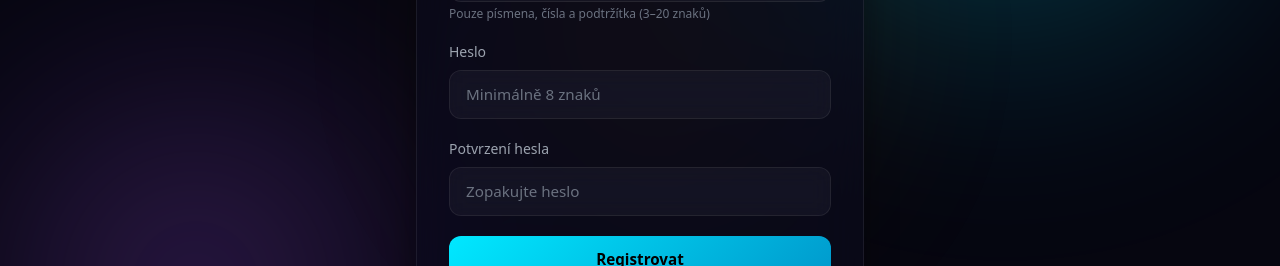
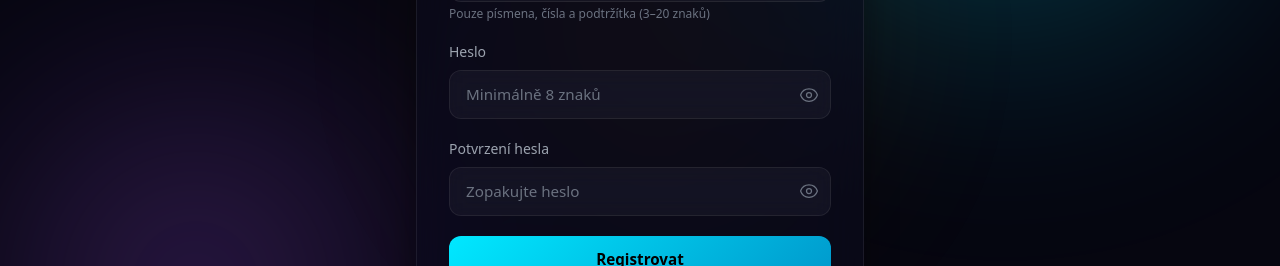
Before and after one commit to Svyatik13/stpoints, a Next.js app in the folder frontend/: page /auth/register in a window 1280 px wide. Shown: the part 354-620 px from the top of the page. Built offline with nearby package versions, Linux system fonts and the light colour scheme; no server answers.

Commit message:
feat: pridano tlacitko pro zobrazeni hesla, fix limitu prihlaseni

```diff
--- a/frontend/src/app/auth/login/page.tsx
+++ b/frontend/src/app/auth/login/page.tsx
@@ -10,6 +10,7 @@
   const router = useRouter();
   const [username, setUsername] = useState('');
   const [password, setPassword] = useState('');
+  const [showPassword, setShowPassword] = useState(false);
   const [error, setError] = useState('');
   const [loading, setLoading] = useState(false);
 
@@ -70,15 +71,34 @@
             <label htmlFor="password" className="block text-sm font-medium text-text-secondary mb-2">
               Heslo
             </label>
+            <div className="relative">
               <input
                 id="password"
-              type="password"
+                type={showPassword ? "text" : "password"}
                 value={password}
                 onChange={(e) => setPassword(e.target.value)}
-              className="glass-input"
+                className="glass-input pr-10"
                 placeholder="••••••••"
                 required
               />
+              <button
+                type="button"
+                className="absolute inset-y-0 right-0 pr-3 flex items-center text-text-muted hover:text-text-primary transition-colors"
+                onClick={() => setShowPassword(!showPassword)}
+                tabIndex={-1}
+              >
+                {showPassword ? (
+                  <svg xmlns="http://www.w3.org/2000/svg" fill="none" viewBox="0 0 24 24" strokeWidth={1.5} stroke="currentColor" className="w-5 h-5">
+                    <path strokeLinecap="round" strokeLinejoin="round" d="M3.98 8.223A10.477 10.477 0 0 0 1.934 12C3.226 16.338 7.244 19.5 12 19.5c.993 0 1.953-.138 2.863-.395M6.228 6.228A10.451 10.451 0 0 1 12 4.5c4.756 0 8.773 3.162 10.065 7.498a10.522 10.522 0 0 1-4.293 5.774M6.228 6.228 3 3m3.228 3.228 3.65 3.65m7.894 7.894L21 21m-3.228-3.228-3.65-3.65m0 0a3 3 0 1 0-4.243-4.243m4.242 4.242L9.88 9.88" />
+                  </svg>
+                ) : (
+                  <svg xmlns="http://www.w3.org/2000/svg" fill="none" viewBox="0 0 24 24" strokeWidth={1.5} stroke="currentColor" className="w-5 h-5">
+                    <path strokeLinecap="round" strokeLinejoin="round" d="M2.036 12.322a1.012 1.012 0 0 1 0-.639C3.423 7.51 7.36 4.5 12 4.5c4.638 0 8.573 3.007 9.963 7.178.07.207.07.431 0 .639C20.577 16.49 16.64 19.5 12 19.5c-4.638 0-8.573-3.007-9.963-7.178Z" />
+                    <path strokeLinecap="round" strokeLinejoin="round" d="M15 12a3 3 0 1 1-6 0 3 3 0 0 1 6 0Z" />
+                  </svg>
+                )}
+              </button>
+            </div>
           </div>
 
           <button
--- a/frontend/src/app/auth/register/page.tsx
+++ b/frontend/src/app/auth/register/page.tsx
@@ -11,6 +11,8 @@
   const [username, setUsername] = useState('');
   const [password, setPassword] = useState('');
   const [confirmPassword, setConfirmPassword] = useState('');
+  const [showPassword, setShowPassword] = useState(false);
+  const [showConfirmPassword, setShowConfirmPassword] = useState(false);
   const [error, setError] = useState('');
   const [loading, setLoading] = useState(false);
 
@@ -87,31 +89,69 @@
             <label htmlFor="reg-password" className="block text-sm font-medium text-text-secondary mb-2">
               Heslo
             </label>
+            <div className="relative">
               <input
                 id="reg-password"
-              type="password"
+                type={showPassword ? "text" : "password"}
                 value={password}
                 onChange={(e) => setPassword(e.target.value)}
-              className="glass-input"
+                className="glass-input pr-10"
                 placeholder="Minimálně 8 znaků"
                 required
                 minLength={8}
               />
+              <button
+                type="button"
+                className="absolute inset-y-0 right-0 pr-3 flex items-center text-text-muted hover:text-text-primary transition-colors"
+                onClick={() => setShowPassword(!showPassword)}
+                tabIndex={-1}
+              >
+                {showPassword ? (
+                  <svg xmlns="http://www.w3.org/2000/svg" fill="none" viewBox="0 0 24 24" strokeWidth={1.5} stroke="currentColor" className="w-5 h-5">
+                    <path strokeLinecap="round" strokeLinejoin="round" d="M3.98 8.223A10.477 10.477 0 0 0 1.934 12C3.226 16.338 7.244 19.5 12 19.5c.993 0 1.953-.138 2.863-.395M6.228 6.228A10.451 10.451 0 0 1 12 4.5c4.756 0 8.773 3.162 10.065 7.498a10.522 10.522 0 0 1-4.293 5.774M6.228 6.228 3 3m3.228 3.228 3.65 3.65m7.894 7.894L21 21m-3.228-3.228-3.65-3.65m0 0a3 3 0 1 0-4.243-4.243m4.242 4.242L9.88 9.88" />
+                  </svg>
+                ) : (
+                  <svg xmlns="http://www.w3.org/2000/svg" fill="none" viewBox="0 0 24 24" strokeWidth={1.5} stroke="currentColor" className="w-5 h-5">
+                    <path strokeLinecap="round" strokeLinejoin="round" d="M2.036 12.322a1.012 1.012 0 0 1 0-.639C3.423 7.51 7.36 4.5 12 4.5c4.638 0 8.573 3.007 9.963 7.178.07.207.07.431 0 .639C20.577 16.49 16.64 19.5 12 19.5c-4.638 0-8.573-3.007-9.963-7.178Z" />
+                    <path strokeLinecap="round" strokeLinejoin="round" d="M15 12a3 3 0 1 1-6 0 3 3 0 0 1 6 0Z" />
+                  </svg>
+                )}
+              </button>
+            </div>
           </div>
 
           <div>
             <label htmlFor="confirm-password" className="block text-sm font-medium text-text-secondary mb-2">
               Potvrzení hesla
             </label>
+            <div className="relative">
               <input
                 id="confirm-password"
-              type="password"
+                type={showConfirmPassword ? "text" : "password"}
                 value={confirmPassword}
                 onChange={(e) => setConfirmPassword(e.target.value)}
-              className="glass-input"
+                className="glass-input pr-10"
                 placeholder="Zopakujte heslo"
                 required
               />
+              <button
+                type="button"
+                className="absolute inset-y-0 right-0 pr-3 flex items-center text-text-muted hover:text-text-primary transition-colors"
+                onClick={() => setShowConfirmPassword(!showConfirmPassword)}
+                tabIndex={-1}
+              >
+                {showConfirmPassword ? (
+                  <svg xmlns="http://www.w3.org/2000/svg" fill="none" viewBox="0 0 24 24" strokeWidth={1.5} stroke="currentColor" className="w-5 h-5">
+                    <path strokeLinecap="round" strokeLinejoin="round" d="M3.98 8.223A10.477 10.477 0 0 0 1.934 12C3.226 16.338 7.244 19.5 12 19.5c.993 0 1.953-.138 2.863-.395M6.228 6.228A10.451 10.451 0 0 1 12 4.5c4.756 0 8.773 3.162 10.065 7.498a10.522 10.522 0 0 1-4.293 5.774M6.228 6.228 3 3m3.228 3.228 3.65 3.65m7.894 7.894L21 21m-3.228-3.228-3.65-3.65m0 0a3 3 0 1 0-4.243-4.243m4.242 4.242L9.88 9.88" />
+                  </svg>
+                ) : (
+                  <svg xmlns="http://www.w3.org/2000/svg" fill="none" viewBox="0 0 24 24" strokeWidth={1.5} stroke="currentColor" className="w-5 h-5">
+                    <path strokeLinecap="round" strokeLinejoin="round" d="M2.036 12.322a1.012 1.012 0 0 1 0-.639C3.423 7.51 7.36 4.5 12 4.5c4.638 0 8.573 3.007 9.963 7.178.07.207.07.431 0 .639C20.577 16.49 16.64 19.5 12 19.5c-4.638 0-8.573-3.007-9.963-7.178Z" />
+                    <path strokeLinecap="round" strokeLinejoin="round" d="M15 12a3 3 0 1 1-6 0 3 3 0 0 1 6 0Z" />
+                  </svg>
+                )}
+              </button>
+            </div>
           </div>
 
           <button
```
Also changed, not shown: 1 other file (tests, documents, lock files or other folders). Lines whose indentation alone changed are shown as unchanged.
